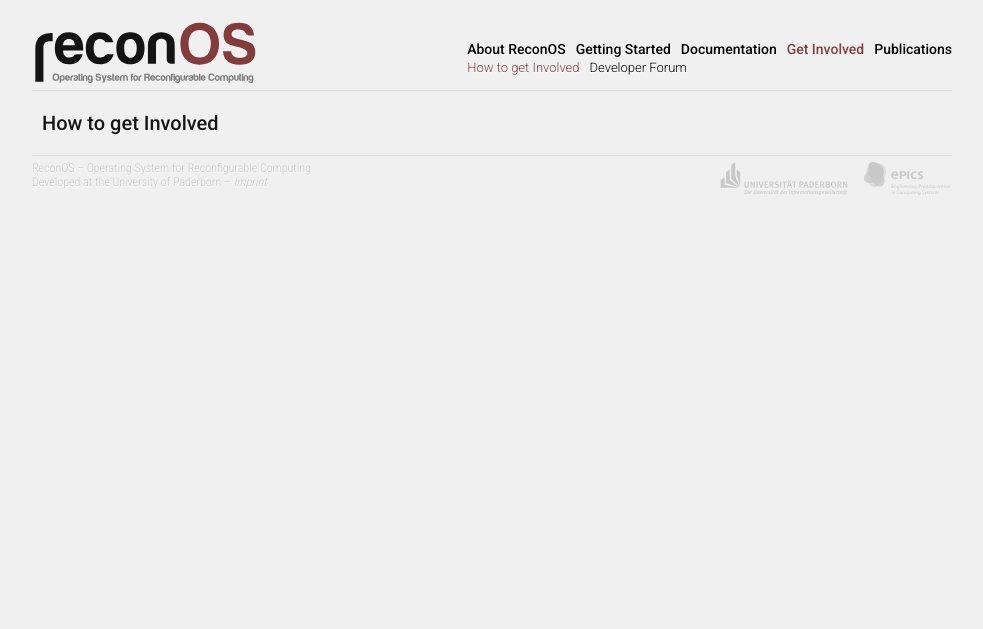
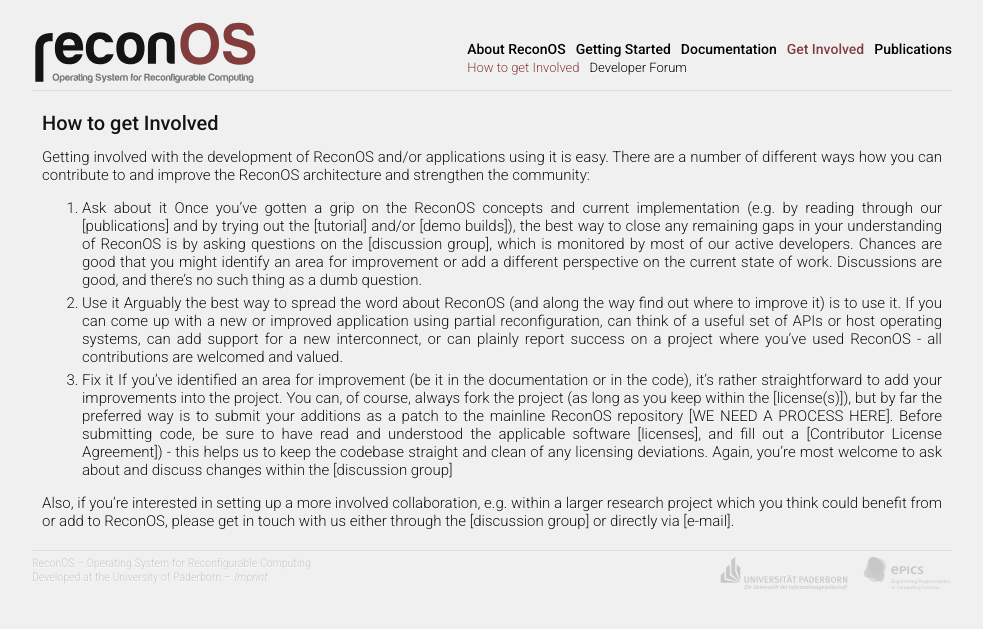
Before and after one commit to ReconOS/reconos.github.io, a Jekyll site: the page built from getinvolved/howto/index.md, in a window 1280 px wide. Shown: the top 629 px of the page, without its empty margins (148-1131 px from the left). Built offline with Jekyll 4.4.1, drawn with Linux system fonts in a browser that asks for light colours; Markdown is read by kramdown in place of the engine named in the settings.

Commit message:
Initial version, contributed by Enno Lübbers.

```diff
--- a/getinvolved/howto/index.md
+++ b/getinvolved/howto/index.md
@@ -3,3 +3,16 @@ title: How to get Involved
 layout: page
 ---
 # How to get Involved
+
+Getting involved with the development of ReconOS and/or applications using it is easy. There are a number of different ways how you can contribute to and improve the ReconOS architecture and strengthen the community:
+
+1. Ask about it
+   Once you've gotten a grip on the ReconOS concepts and current implementation (e.g. by reading through our [publications] and by trying out the [tutorial] and/or [demo builds]), the best way to close any remaining gaps in your understanding of ReconOS is by asking questions on the [discussion group], which is monitored by most of our active developers. Chances are good that you might identify an area for improvement or add a different perspective on the current state of work. Discussions are good, and there's no such thing as a dumb question.
+
+2. Use it
+   Arguably the best way to spread the word about ReconOS (and along the way find out where to improve it) is to use it. If you can come up with a new or improved application using partial reconfiguration, can think of a useful set of APIs or host operating systems, can add support for a new interconnect, or can plainly report success on a project where you've used ReconOS - all contributions are welcomed and valued.
+
+2. Fix it
+   If you've identified an area for improvement (be it in the documentation or in the code), it's rather straightforward to add your improvements into the project. You can, of course, always fork the project (as long as you keep within the [license(s)]), but by far the preferred way is to submit your additions as a patch to the mainline ReconOS repository [WE NEED A PROCESS HERE]. Before submitting code, be sure to have read and understood the applicable software [licenses], and fill out a [Contributor License Agreement]) - this helps us to keep the codebase straight and clean of any licensing deviations. Again, you're most welcome to ask about and discuss changes within the [discussion group]
+
+Also, if you're interested in setting up a more involved collaboration, e.g. within a larger research project which you think could benefit from or add to ReconOS, please get in touch with us either through the [discussion group] or directly via [e-mail].
```
